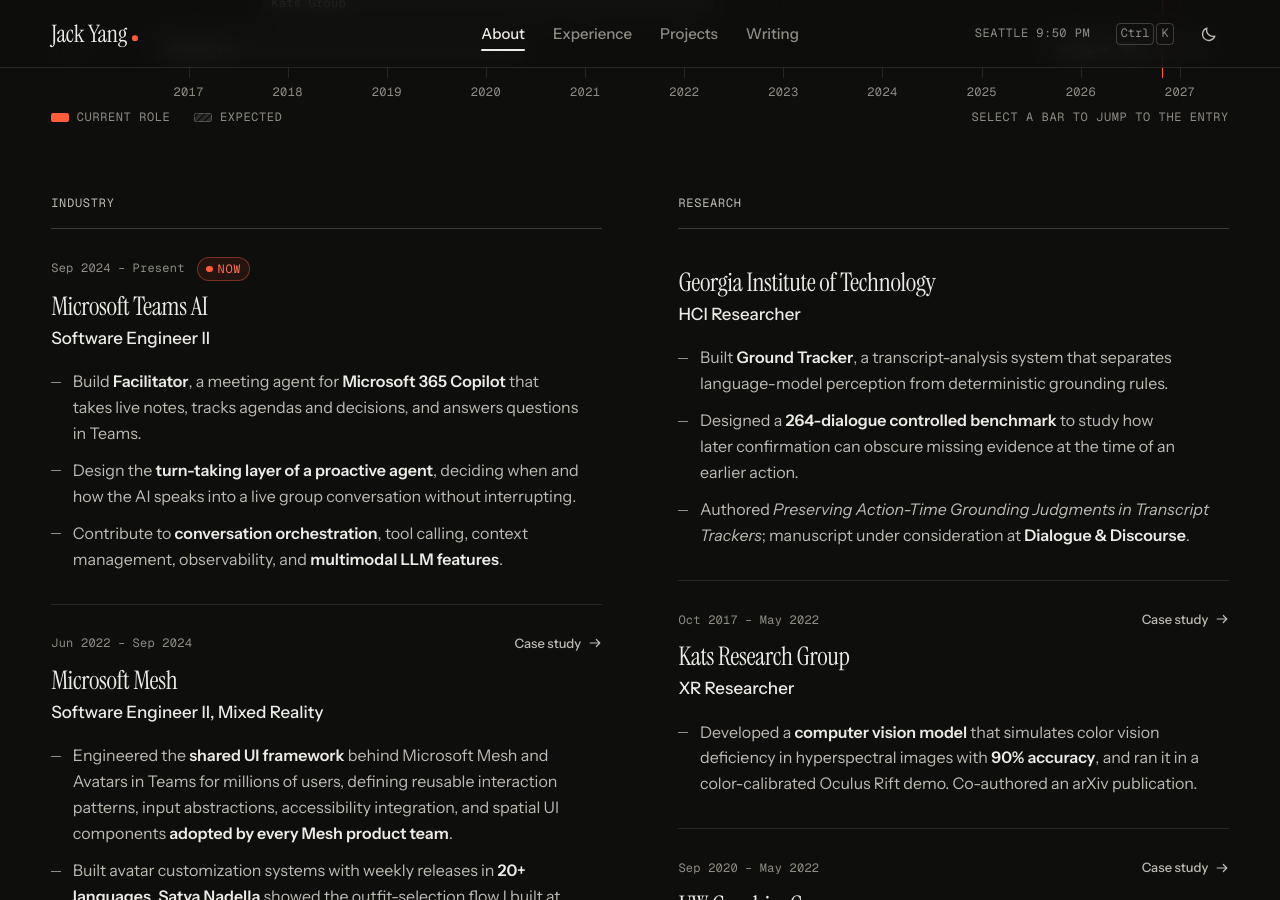
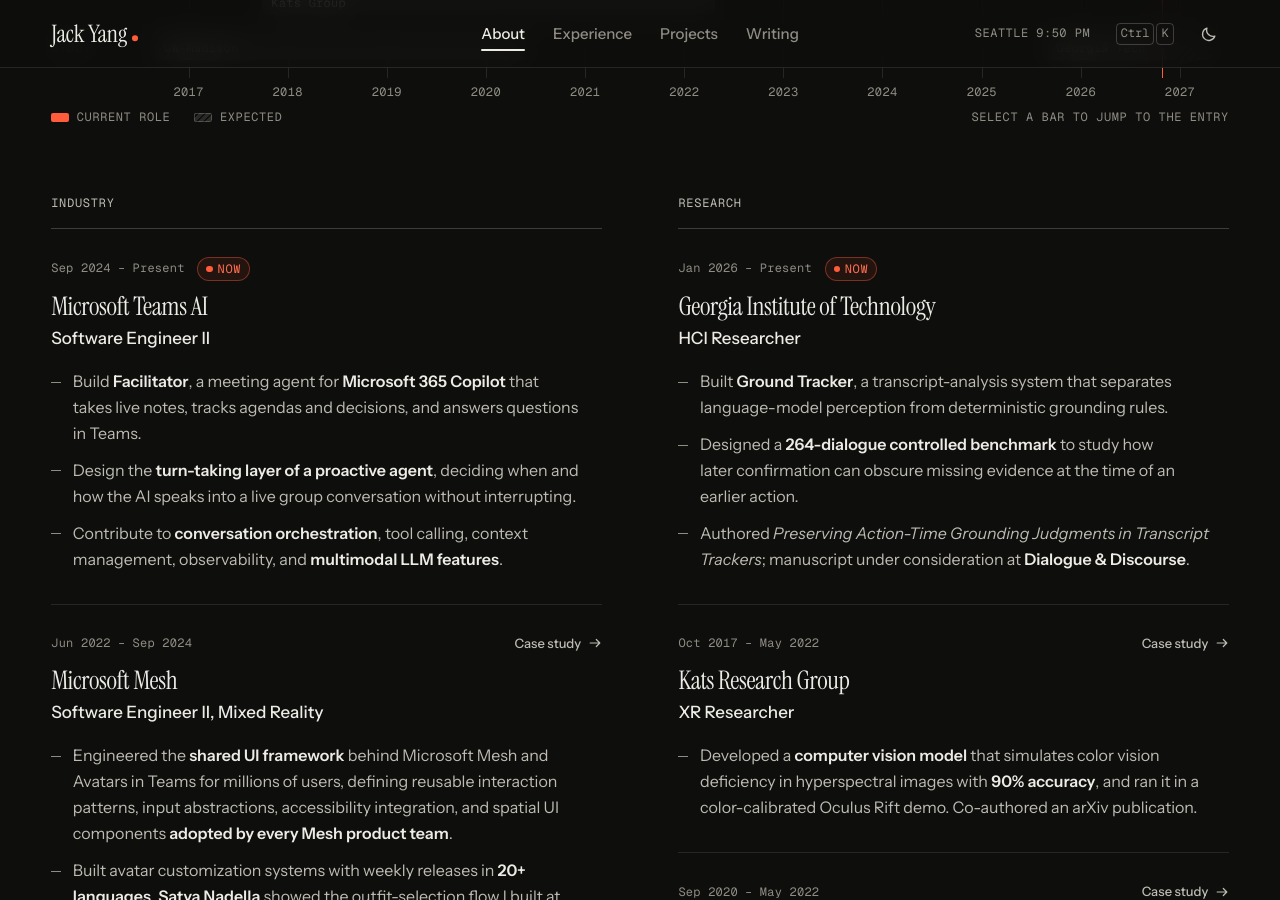
Before and after one commit to jackyangzzh/jackyang.io, a Jekyll site: the page built from index.md, in a window 1280 px wide and 900 px high, scrolled down 3139 px. Built offline with Jekyll 4.4.1, drawn with Linux system fonts in a browser that asks for light colours; cached includes are drawn as plain includes.

Commit message:
Date Georgia Tech HCI research from January 2026

```diff
--- a/_data/resume.yml
+++ b/_data/resume.yml
@@ -70,6 +70,8 @@
     position: "HCI Researcher"
     short: "Georgia Tech HCI"
     website: "https://www.gatech.edu/"
+    startDate: "2026-01-01"
+    endDate: ""
     highlights:
       - Built **Ground Tracker**, a transcript-analysis system that separates language-model perception from deterministic grounding rules.
       - Designed a **264-dialogue controlled benchmark** to study how later confirmation can obscure missing evidence at the time of an earlier action.
```
